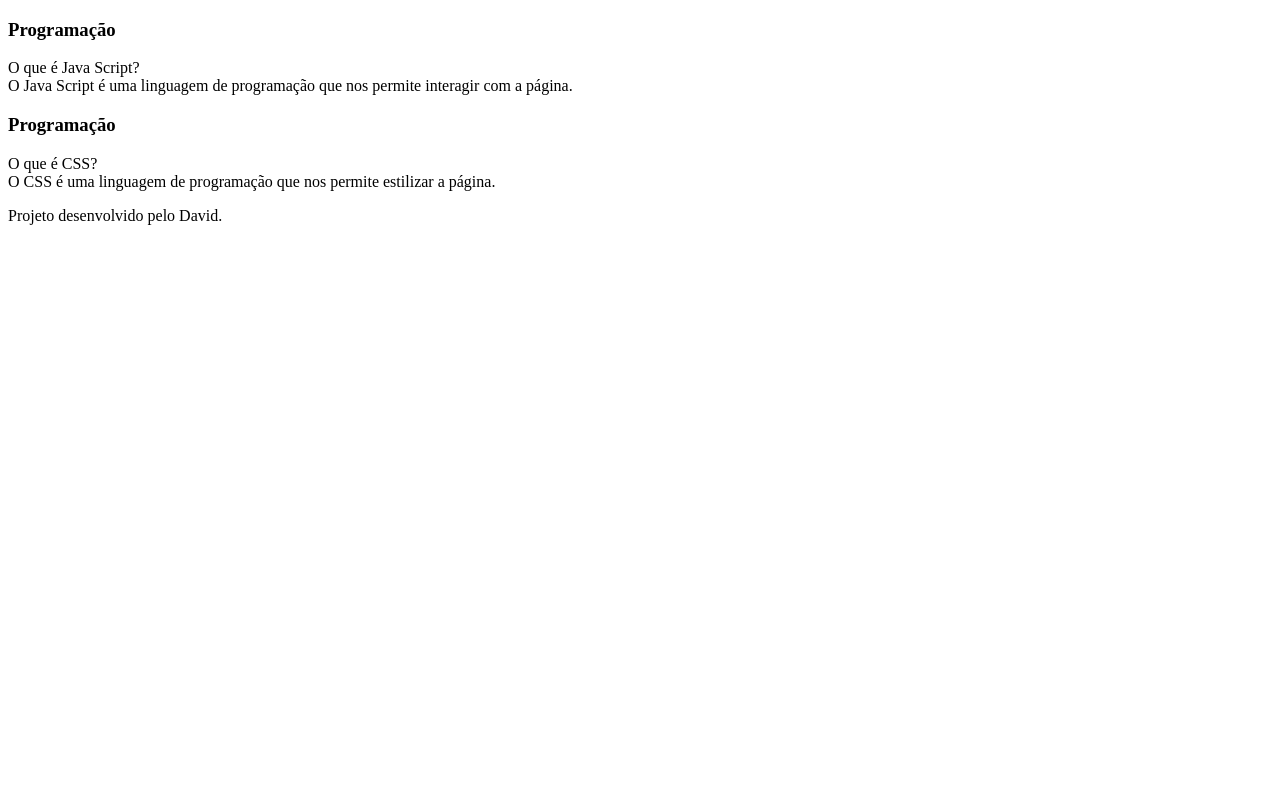
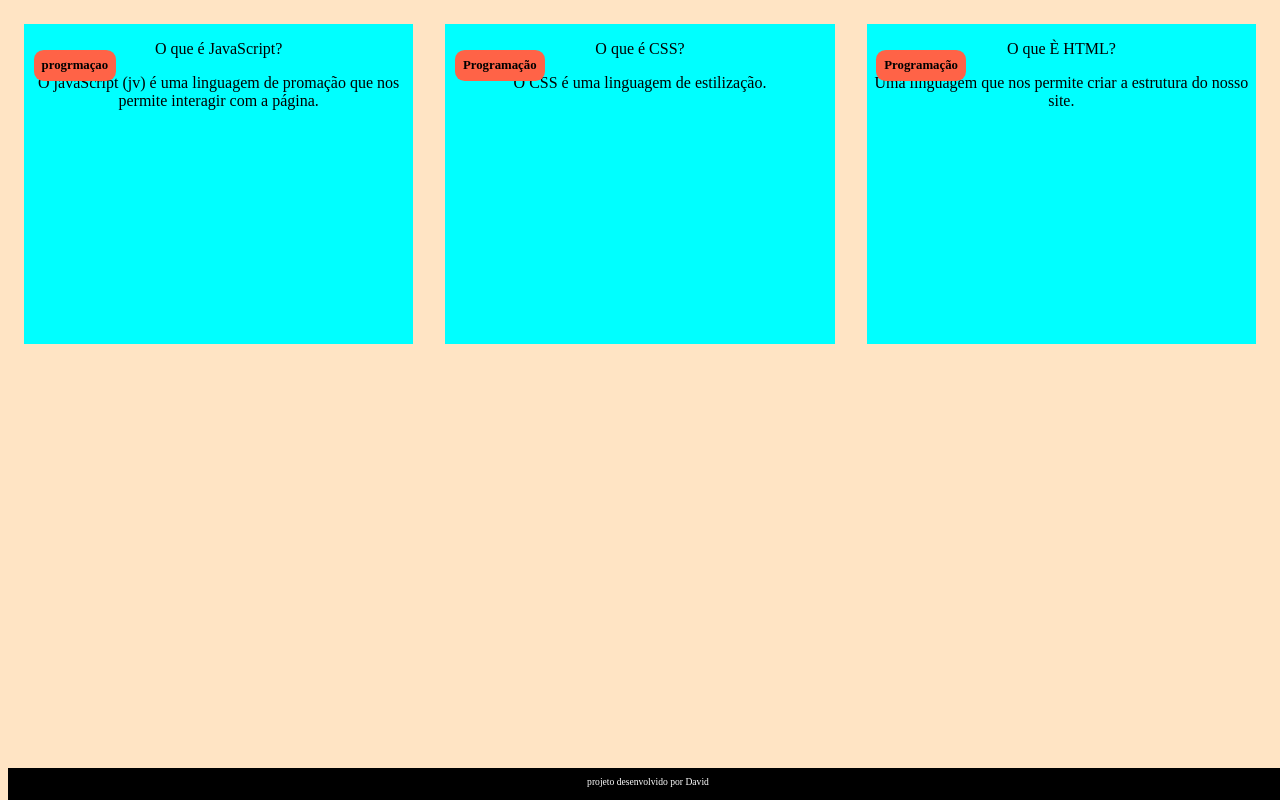
Before and after one commit to davideduardoperetto/Ferramenta-de-estudo---David, a plain HTML site: page index.html in a window 1280 px wide. Drawn offline with Linux system fonts and the light colour scheme; a web font is replaced by a local one.

Commit message:
terminamos aula 3

```diff
--- /dev/null
+++ b/assets/style.css
@@ -0,0 +1,46 @@
+body {
+    background-color: bisque;
+    font-family: Bai Jamjuree;
+}
+
+#container {
+    display: flex;
+}
+
+.cartao {
+    margin: 1rem 1rem;
+    background-color: aqua;
+    height: 20rem;
+    flex-grow: 1;
+    flex-basis: calc(33% - 6rem);
+}
+
+    .cartao__conteudo {
+    text-align: center;
+    height: 100%;
+}
+
+.cartao__conteudo h3 {
+    background-color: tomato;
+    text-align: left;
+    padding: 0.5rem;
+    position: absolute;
+    margin: 0.6rem;
+    border-radius: 0.6rem;
+    font-size: 1vw;
+}
+
+footer {
+    background-color: black;
+    color: white;
+    bottom: 0;
+    position: fixed;
+    width: 100%;
+    height: 2rem;
+}
+
+footer p {
+    text-align: center;
+    font-size: 0.6rem;
+    margin-top: 0.5rem;
+}
--- a/index.html
+++ b/index.html
@@ -1,56 +1,61 @@
-<!DOCTYPE html>
+<!OCTYPE html>
     <html lang="pt-br">
 
     <head>
         <meta charset="UTF-8">
         <meta name="viewport" content="width=device-width, initial-scale=1.0">
-
         <link rel="preconnect" href="https://fonts.googleapis.com" />
         <link rel="preconnect" href="https://fonts.gstatic.com" crossorigin />
-    <link href="https://fonts.googleapis.com/css2?family=Bai+Jamjuree:ital,wght@0,200;0,300;0,400;0,500;0,600;0,700;1,200;1,300;1,400;1,500;1,600;1,700&display=swap"
-    rel="stylesheet"/>
-
-    <link rel="stylesheet" href="assets/staly.css">
-
-    <title>Ferramenta de estudos - David</title>
+        <link
+            href="https://fonts.googleapis.com/css2?family=Bai+Jamjuree:ital,wght@0,200;0,300;0,400;0,500;0,600;0,700;1,200;1,300;1,400;1,500;1,600;1,700&display=swap"
+            rel="stylesheet" />
+        <link rel="stylesheet" href="assets/style.css">
+        <title>Ferramenta interativa de estudos - David</title>
     </head>
 
     <body>
         <main>
             <section id="container">
+                <article class="cartao">
+                    <div class="cartao__conteudo">
+                        <h3> progrmaçao</h3>
+                        <div class="cartao__conteudo__pergunta">
+                            <p> O que é JavaScript? </p>
+                            <div class="cartao__conteudo__resposta">
+                                <p>O javaScript (jv) é uma linguagem de promação que nos permite interagir com a página.
+                                </p>
+                            </div>
+                        </div>
+                    </div>
+                </article>
 
                 <article class="cartao">
                     <div class="cartao__conteudo">
                         <h3> Programação </h3>
                         <div class="cartao__conteudo__pergunta">
-                        O que é Java Script?
+                            <p>O que é CSS?</p>
+                        </div>
                         <div class="cartao__conteudo__resposta">
-                            O Java Script é uma linguagem de programação que nos permite interagir com a página.
-                        </div>
+                            <p>O CSS é uma linguagem de estilização.</p>
                         </div>
                     </div>
                 </article>
-
 
                 <article class="cartao">
                     <div class="cartao__conteudo">
                         <h3> Programação </h3>
                         <div class="cartao__conteudo__pergunta">
-                        O que é CSS?
+                            <p>O que È HTML?</p>
                         </div>
                         <div class="cartao__conteudo__resposta">
-                        O CSS é uma linguagem de programação que nos permite estilizar a página.
+                            <p> Uma linguagem que nos permite criar a estrutura do nosso site.</p>
                         </div>
                     </div>
                 </article>
-
-
-
             </section>
         </main>
-
         <footer>
-        <p>Projeto desenvolvido pelo David.</p>
+            <p>projeto desenvolvido por David </p>
         </footer>
     </body>
 
--- a/style.css
+++ /dev/null
@@ -1,8 +0,0 @@
-body {
-    background-color: bisque;
-}
-
-footer{
-    background-color: black;
-    color: white;
-}
```
Also changed, not shown: assets/staly.css (deleted). Lines whose indentation alone changed are shown as unchanged.
